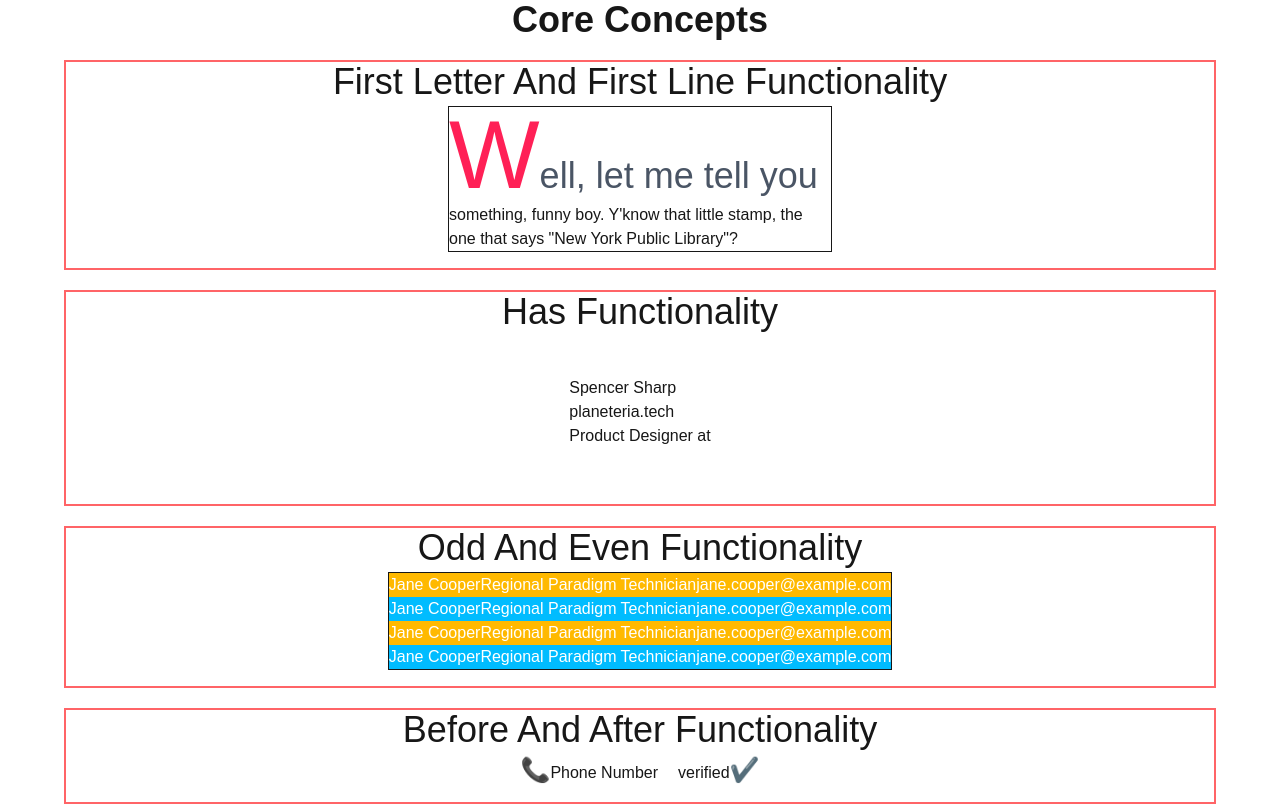
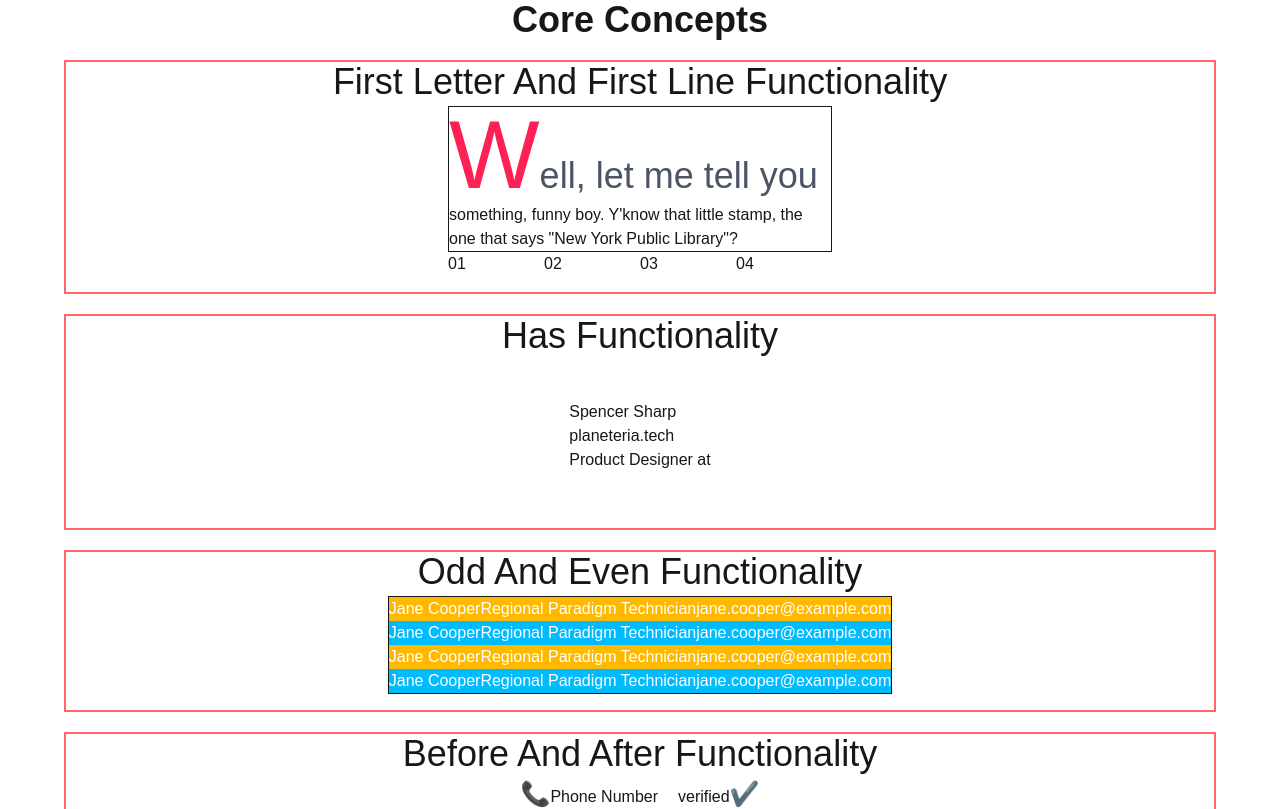
Before and after one commit to Wahab-Adil/tailwindcss_2025_8_27, a Next.js app: page /core in a window 1280 px wide. Shown: the top 809 px of the page. Built offline with nearby package versions, Linux system fonts and the light colour scheme.

Commit message:
Update firstLineAndFirstLetter.tsx

```diff
--- a/components/core/firstLineAndFirstLetter.tsx
+++ b/components/core/firstLineAndFirstLetter.tsx
@@ -3,10 +3,18 @@ import React from "react";
 const FirstLineAndFirstLetter = () => {
   return (
     <div>
-      <p className=" border first-letter:text-8xl first-letter:text-bold first-letter:text-rose-500 first-line:text-4xl first-line:text-bold first-line:text-gray-600 whitespace-break-spaces max-w-sm">
+      <p className="     border first-letter:text-8xl first-letter:text-bold first-letter:text-rose-500 first-line:text-4xl first-line:text-bold first-line:text-gray-600 whitespace-break-spaces max-w-sm">
         Well, let me tell you something, funny boy. Y'know that little stamp,
         the one that says "New York Public Library"?
       </p>
+      <div className="flex ...">
+        <div className="flex-1 ...">01</div>
+        <div className="contents">
+          <div className="flex-1 ...">02</div>
+          <div className="flex-1">03</div>
+        </div>
+        <div className="flex-1 ...">04</div>
+      </div>
     </div>
   );
 };
```
